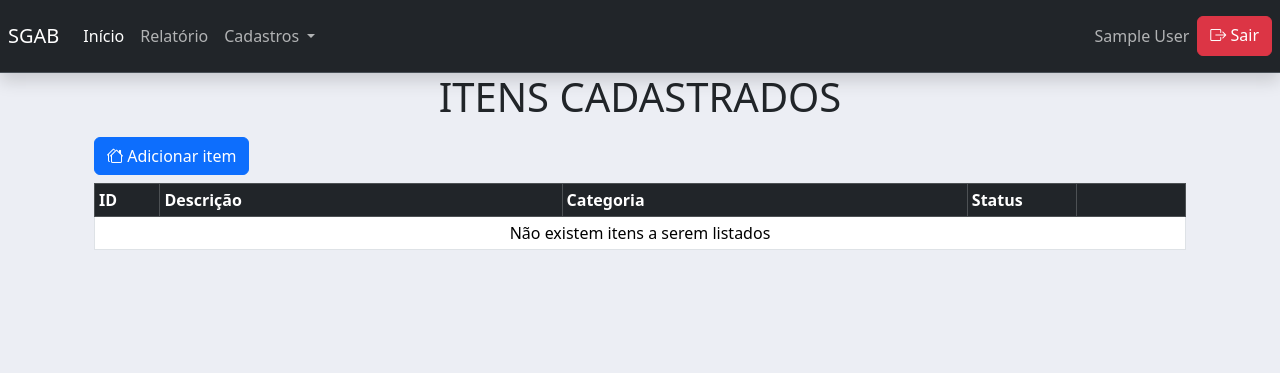
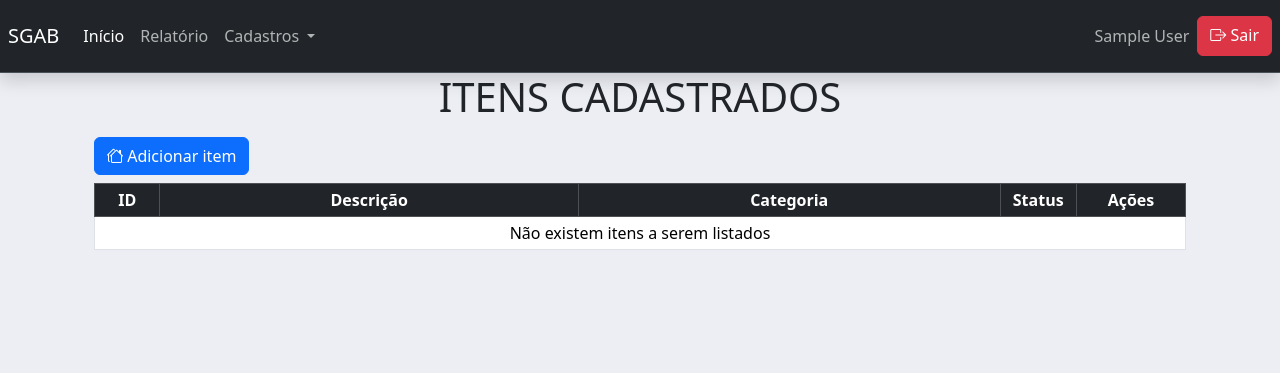
Before and after one commit to onacio/sgab-flask, a Flask app: page /admin/item/ in a window 1280 px wide. Shown: the top 373 px of the page. Run offline with Flask 3, Linux system fonts and the light colour scheme; the visitor is signed in with stand-in values (Sample User, id 1); data that the repository does not hold is empty.

Commit message:
correções nos templates

```diff
--- a/sgab/templates/admin/item.html
+++ b/sgab/templates/admin/item.html
@@ -37,12 +37,12 @@
         <div class="table-responsive">
         <table class="table table-hover table-sm table-bordered align-middle">
             <thead class="table-dark">
-                <tr>
+                <tr class="text-center">
                     <th width="6%">ID</th>
                     <th>Descrição</th>
                     <th>Categoria</th>
-                    <th width="10%">Status</th>
-                    <th width="10%"></th>
+                    <th width="7%">Status</th>
+                    <th width="10%">Ações</th>
                 </tr>
             </thead>
             <tbody>
@@ -54,9 +54,11 @@
                         <td> {{ item[2] }} </td>
 
                         {% if item[3] == 0 %}
-                            <td><i class="bi bi-x-circle-fill"></i> Inátivo</td>
+                            <td class="text-center"><i class="bi bi-x-circle-fill"></i></td>
                         {% elif item[3] == 1 %}
-                            <td><i class="bi bi-check-circle"></i> Ativo</td>
+                            <td class="text-center"><i class="bi bi-check-circle"></i></td>
+                        {% else %}
+                            <td class="text-center"></td>
                         {% endif %}
 
                         <td>
--- a/sgab/templates/admin/pedidos.html
+++ b/sgab/templates/admin/pedidos.html
@@ -17,11 +17,11 @@
           <th scope="col">Categoria</th>
           <th scope="col">Qtde</th>
           <th scope="col">Liberado</th>
-          <th width="13%" scope="col">Unidade de saúde</th>
+          <th scope="col" width="13%" >Unidade de saúde</th>
           <th scope="col">Justificativa</th>
           <th scope="col">Finalização</th>
           <th scope="col">Status</th>
-          <th width="8%" scope="col"></th>
+          <th scope="col" width="8%">Ações</th>
       </tr>
       </thead>
       <tbody>
@@ -39,7 +39,7 @@
                 {% if pedido[9] == 0 %}
                   <td class="text-secondary"><b>Pendente</b></td>
                 {% elif pedido[9] == 1 %}
-                <td class="text-success"><b>Concluído</b></td>
+                  <td class="text-success"><b>Concluído</b></td>
                 {% else %}
                   <td></td>
                 {% endif %}
--- a/sgab/templates/admin/unidades.html
+++ b/sgab/templates/admin/unidades.html
@@ -22,13 +22,13 @@
       <div class="table-responsive">
         <table class="table table-hover table-sm table-bordered align-middle">
           <thead class="table-dark">
-            <tr>
+            <tr class="text-center">
               <th width="3%">ID</th>
               <th width="50%">Nome</th>
               <th>Apelido</th>
               <th width="8%">CNES</th>
               <th width="8%">INE</th>
-              <th width="10%"></th>
+              <th width="10%">Ações</th>
             </tr>
           </thead>
           <tbody>
--- a/sgab/templates/admin/usuarios.html
+++ b/sgab/templates/admin/usuarios.html
@@ -21,7 +21,7 @@
         <div class="table-responsive">
             <table class="table table-hover table-sm table-bordered align-middle">
                 <thead class="table-dark">
-                <tr>
+                <tr class="text-center">
                     <th scope="col">ID</th>
                     <th scope="col">Nome</th>
                     <th scope="col">Usuário</th>
@@ -30,7 +30,7 @@
                     <th scope="col">Função</th>
                     <th width="13%" scope="col">Setor</th>
                     <th width="5%" scope="col">Status</th>
-                    <th width="10%" scope="col"></th>
+                    <th width="10%" scope="col">Ações</th>
                 </tr>
                 </thead>
                 <tbody>
```
Also changed, not shown: sgab/templates/admin/pedidos-listar.html (+6 -6 lines).
